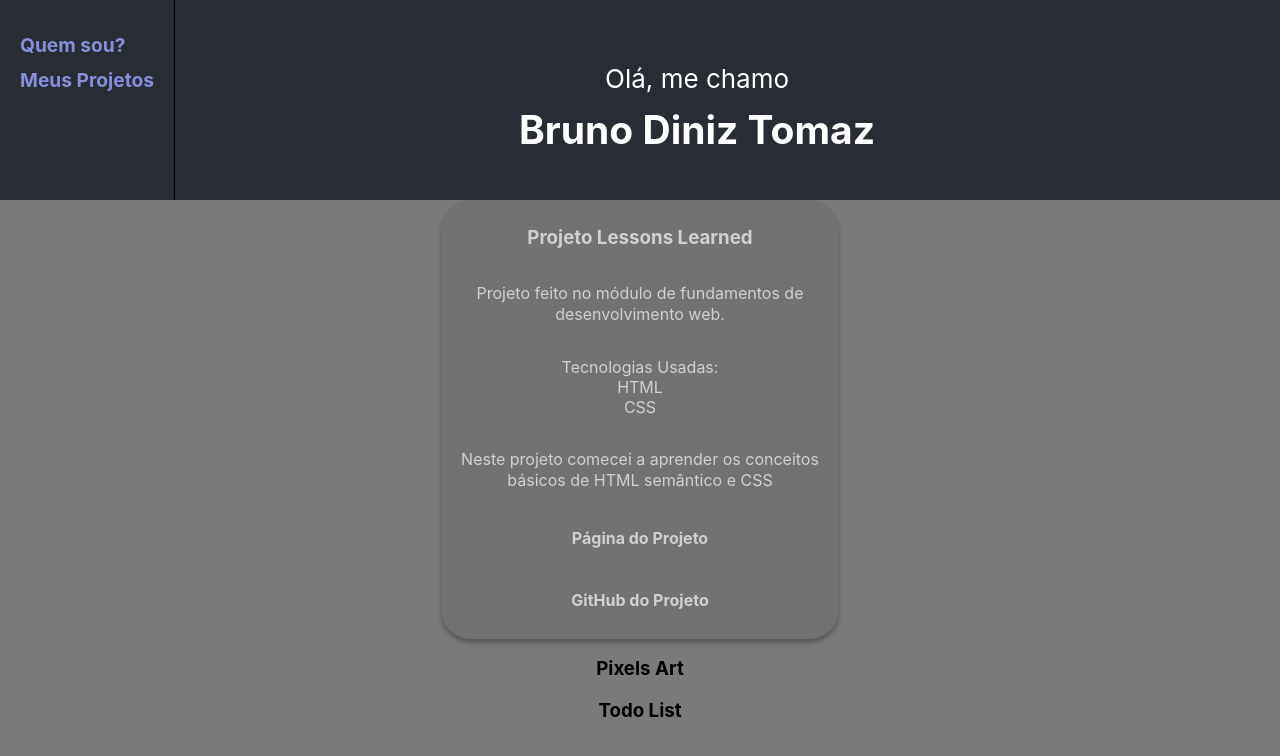
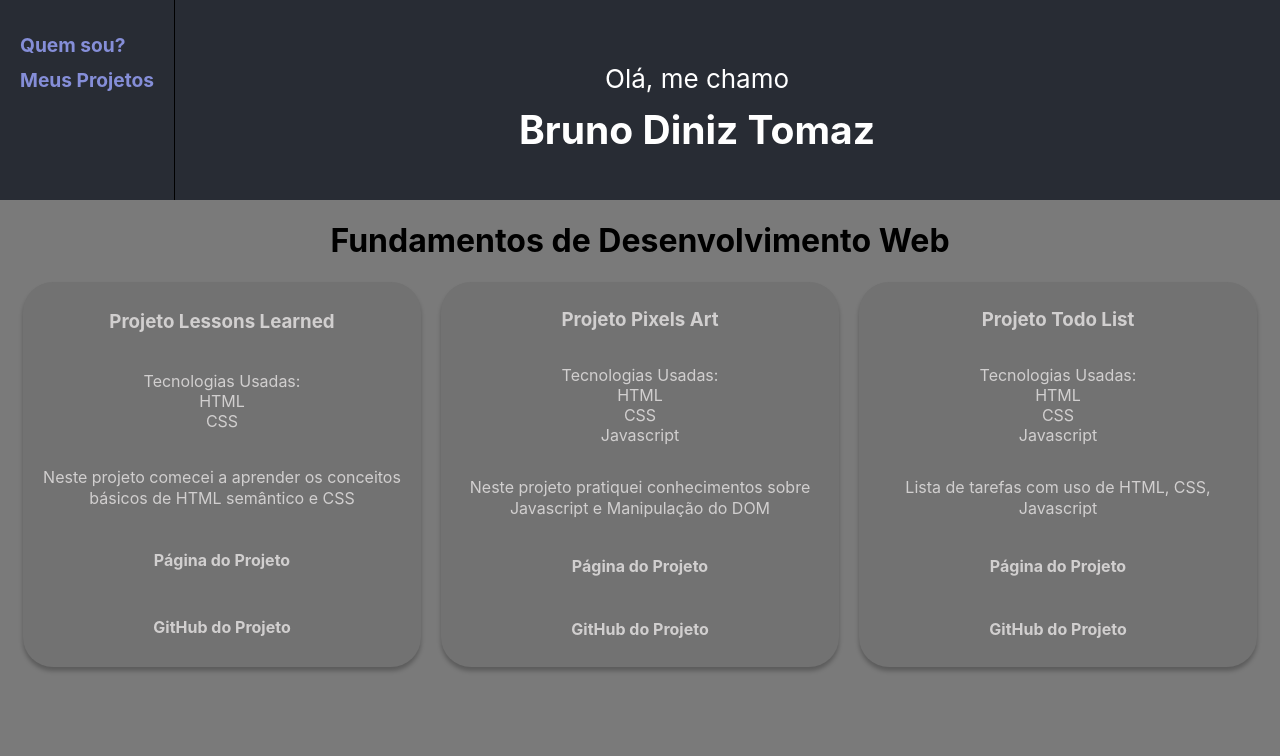
Before and after one commit to brunotomaz-dev/brunotomaz-dev.github.io, a React (Create React App) app: page /#/projects in a window 1280 px wide. Shown: the top 756 px of the page. Built offline with nearby package versions, Linux system fonts and the light colour scheme.

Commit message:
cards configurados, dataFundamentos criada

```diff
--- a/src/components/Card.jsx
+++ b/src/components/CardFundamentos.jsx
@@ -8,18 +8,27 @@ class Card extends React.Component {
     return (
       <>
         {fundamentos.map((project) => {
-          const { nome, page, github, tecnologias, descrição, detalhes } = project;
+          const { nome, page, github, tecnologias, detalhes } = project;
           return (
-            <div key={ nome } className="project-card">
+            <div key={ nome } className="project-card link-hover">
               <h3>{nome}</h3>
-              <p>{descrição}</p>
               <ul className="project-list">
                 Tecnologias Usadas:
                 {tecnologias.map((tech) => <li key={ tech }>{tech}</li>)}
               </ul>
               <p>{detalhes}</p>
-              {page && <h4><a href={ page }>Página do Projeto</a></h4>}
-              <h4><a href={ github }>GitHub do Projeto</a></h4>
+              {page && (
+                <h4>
+                  <a href={ page } target="_blank" rel="noreferrer">
+                    Página do Projeto
+                  </a>
+                </h4>
+              )}
+              <h4>
+                <a href={ github } target="_blank" rel="noreferrer">
+                  GitHub do Projeto
+                </a>
+              </h4>
             </div>
           );
         })}
--- a/src/components/ProjectCards.jsx
+++ b/src/components/ProjectCards.jsx
@@ -3,7 +3,7 @@ import PropTypes from 'prop-types';
 import { connect } from 'react-redux';
 import dataFundamentos from '../data/fundamentos';
 import { fundamentosAction } from '../redux/actions/actions';
-import Card from './Card';
+import CardFundamentos from './CardFundamentos';
 
 class ProjectCards extends React.Component {
   componentDidMount() {
@@ -18,11 +18,10 @@ class ProjectCards extends React.Component {
   render() {
     return (
       <>
+        <h1>Fundamentos de Desenvolvimento Web</h1>
         <section className="card">
-          <Card className="project-card link-hover" />
+          <CardFundamentos />
         </section>
-        <h3><a href="https://brunotomaz-dev.github.io/project-pixels-art/" target="_blank" rel="noreferrer">Pixels Art</a></h3>
-        <h3><a href="https://brunotomaz-dev.github.io/project-todo-list/" target="_blank" rel="noreferrer">Todo List</a></h3>
       </>
     );
   }
--- a/src/data/fundamentos.js
+++ b/src/data/fundamentos.js
@@ -4,9 +4,26 @@ const dataFundamentos = [
     page: 'https://brunotomaz-dev.github.io/project-lessons-learned/',
     github: 'https://github.com/brunotomaz-dev/project-lessons-learned',
     tecnologias: ['HTML', 'CSS'],
-    descrição: 'Projeto feito no módulo de fundamentos de desenvolvimento web.',
     detalhes: (
       'Neste projeto comecei a aprender os conceitos básicos de HTML semântico e CSS'
+    ),
+  },
+  {
+    nome: 'Projeto Pixels Art',
+    page: 'https://brunotomaz-dev.github.io/project-pixels-art/',
+    github: 'https://github.com/brunotomaz-dev/project-pixels-art',
+    tecnologias: ['HTML', 'CSS', 'Javascript'],
+    detalhes: (
+      'Neste projeto pratiquei conhecimentos sobre Javascript e Manipulação do DOM'
+    ),
+  },
+  {
+    nome: 'Projeto Todo List',
+    page: 'https://brunotomaz-dev.github.io/project-todo-list/',
+    github: 'https://github.com/brunotomaz-dev/project-todo-list',
+    tecnologias: ['HTML', 'CSS', 'Javascript'],
+    detalhes: (
+      'Lista de tarefas com uso de HTML, CSS, Javascript'
     ),
   },
 ];
```
